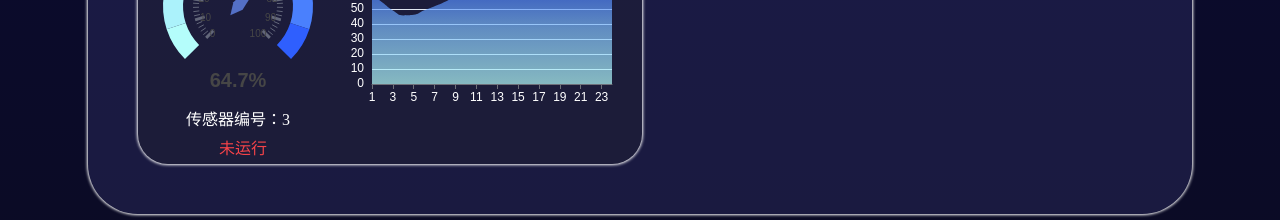
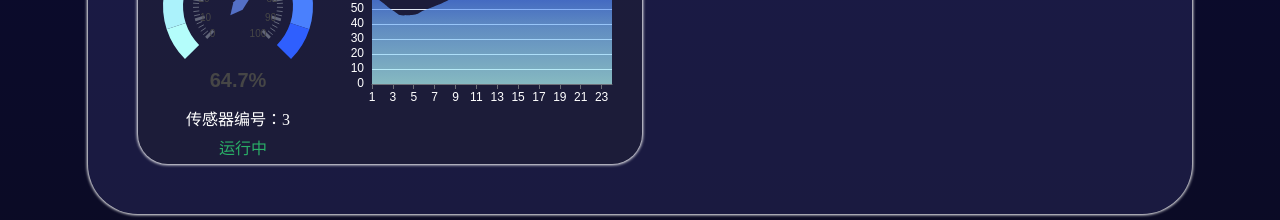
Before and after one commit to LittleWhite996/web, a plain HTML site: page monitor.html in a window 1280 px wide. Shown: the part 1380-1600 px from the top of the page. Drawn offline with nearby package versions, Linux system fonts and the light colour scheme.

Commit message:
折线图和仪表盘根据THC.js里的数据发生变化，折线图显示过去24小时的变化

```diff
--- a/monitor.html
+++ b/monitor.html
@@ -109,7 +109,7 @@
                     "id":"3",
                     "code":"3",
                     "value":"-",
-                    "stage":"0"
+                    "stage":"1"
                 }
             ]
         }
@@ -141,7 +141,7 @@
                     "id":"3",
                     "code":"3",
                     "value":"-",
-                    "stage":"0"
+                    "stage":"1"
                 }
             ]
         }
```
